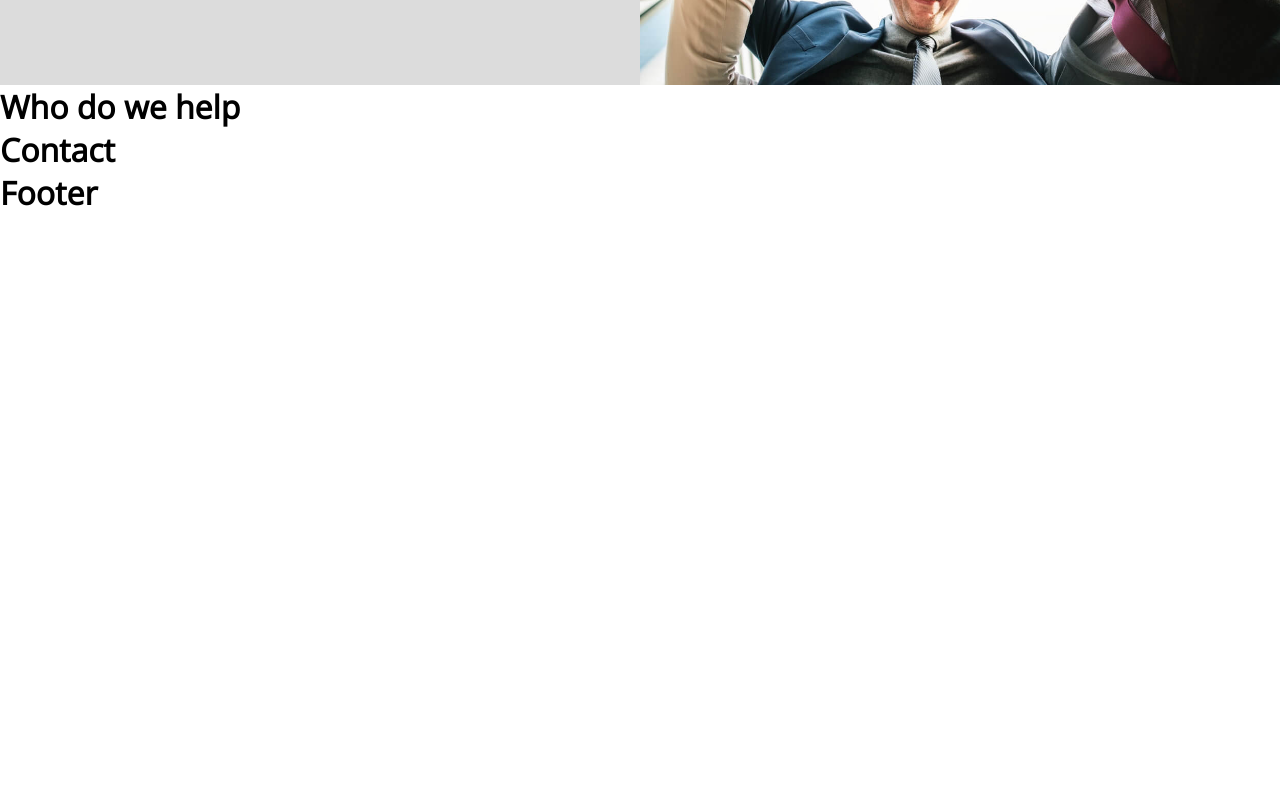
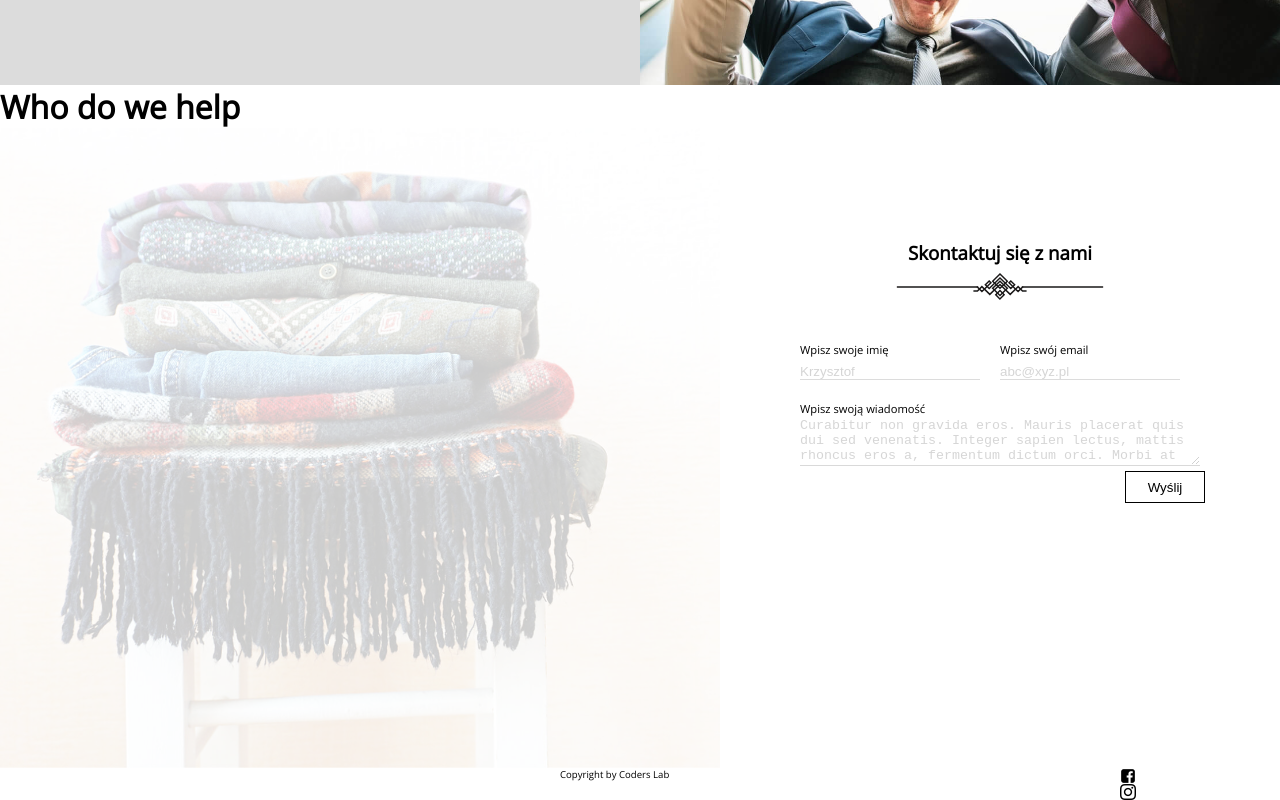
Before and after one commit to marcinho51/oddaj-rzeczy, a React (Create React App) app in the folder oddaj-rzeczy/: page /#/ in a window 1280 px wide. Shown: the part 1694-2494 px from the top of the page. Before the commit the page ends 1908 px from the top, so only its background shows below. Built offline with nearby package versions, Linux system fonts and the light colour scheme.

Commit message:
Contact and footer almost done

```diff
--- a/oddaj-rzeczy/src/components/Home/Contact.js
+++ b/oddaj-rzeczy/src/components/Home/Contact.js
@@ -4,9 +4,43 @@ class Contact extends Component {
   state = {};
   render() {
     return (
-      <>
-        <h1>Contact</h1>
-      </>
+      <section className="contact">
+        <div className="row">
+          <div className="contactImg col-9"></div>
+          <div className="col-1"></div>
+          <div className="contactForm col-5">
+            <h3>Skontaktuj się z nami</h3>
+            <div className="decorationImage5"></div>
+            <form>
+              <div className="row">
+                <div className="col-8">
+                  <label>
+                    Wpisz swoje imię
+                    <input type="name" placeholder="Krzysztof" />
+                  </label>
+                </div>
+                <div className="col-8">
+                  <label>
+                    Wpisz swój email
+                    <input type="email" placeholder="abc@xyz.pl" />
+                  </label>
+                </div>
+                <div className="col-16">
+                  <label>
+                    Wpisz swoją wiadomość
+                    <textarea placeholder="Curabitur non gravida eros. Mauris placerat quis dui sed venenatis. Integer sapien lectus, mattis rhoncus eros a, fermentum dictum orci. Morbi at lacus est. Nulla facilisi. Nullam enim." />
+                  </label>
+                </div>
+                <div className="col-13"></div>
+                <div className="col-3">
+                  <input type="submit" value="Wyślij" />
+                </div>
+              </div>
+            </form>
+          </div>
+          <div className="col-1"></div>
+        </div>
+      </section>
     );
   }
 }
--- a/oddaj-rzeczy/src/components/Home/Footer.js
+++ b/oddaj-rzeczy/src/components/Home/Footer.js
@@ -4,9 +4,19 @@ class Footer extends Component {
   state = {};
   render() {
     return (
-      <>
-        <h1>Footer</h1>
-      </>
+      <section className="footer">
+        <div className="row">
+          <div className="col-7"></div>
+          <div className="col-2">
+            <p>Copyright by Coders Lab</p>
+          </div>
+          <div className="col-5"></div>
+          <div className="footerIcons col-2">
+            <div className="footerFacebook"></div>
+            <div className="footerInstagram"></div>
+          </div>
+        </div>
+      </section>
     );
   }
 }
--- a/oddaj-rzeczy/src/scss/components/_home.scss
+++ b/oddaj-rzeczy/src/scss/components/_home.scss
@@ -230,3 +230,90 @@ ul {
     }
   }
 }
+
+// Contact
+
+.contact {
+  .contactImg {
+    background-image: url("../../assets/Background-Contact-Form.jpg");
+    background-repeat: no-repeat;
+    background-size: cover;
+    opacity: 0.2;
+    height: 40rem;
+  }
+  .contactForm {
+    display: flex;
+    flex-direction: column;
+    align-items: center;
+    margin-top: 7rem;
+    .decorationImage5 {
+      background-image: url("../../assets/Decoration.svg");
+      background-repeat: no-repeat;
+      background-size: contain;
+      height: 4rem;
+      margin-top: 0.5rem;
+      width: 13rem;
+    }
+    form {
+      label {
+        font-size: 0.7rem;
+      }
+      input {
+        border-right: none;
+        border-left: none;
+        border-top: none;
+        border-bottom: 1px solid $color-grey;
+        margin-bottom: 1rem;
+        width: 90%;
+        &::placeholder {
+          opacity: 0.3;
+        }
+      }
+      textarea {
+        border-right: none;
+        border-left: none;
+        border-top: none;
+        border-bottom: 1px solid grey;
+        height: 3rem;
+        opacity: 0.3;
+        width: 100%;
+      }
+      input[type="submit"] {
+        background-color: white;
+        border: 1px solid black;
+        display: inline-block;
+        height: 2rem;
+
+        width: 5rem;
+      }
+    }
+  }
+}
+
+// Footer
+
+.footer {
+  display: flex;
+  flex-direction: column;
+  justify-content: center;
+  height: 2rem;
+  p {
+    font-size: 0.6rem;
+  }
+  .footerIcons {
+    .footerFacebook {
+      background-image: url("../../assets/Facebook.svg");
+      background-repeat: no-repeat;
+      background-size: contain;
+
+      height: 1rem;
+    }
+    .footerInstagram {
+      background-image: url("../../assets/Instagram.svg");
+      background-repeat: no-repeat;
+      background-size: contain;
+
+      height: 1rem;
+    }
+  }
+}
```
